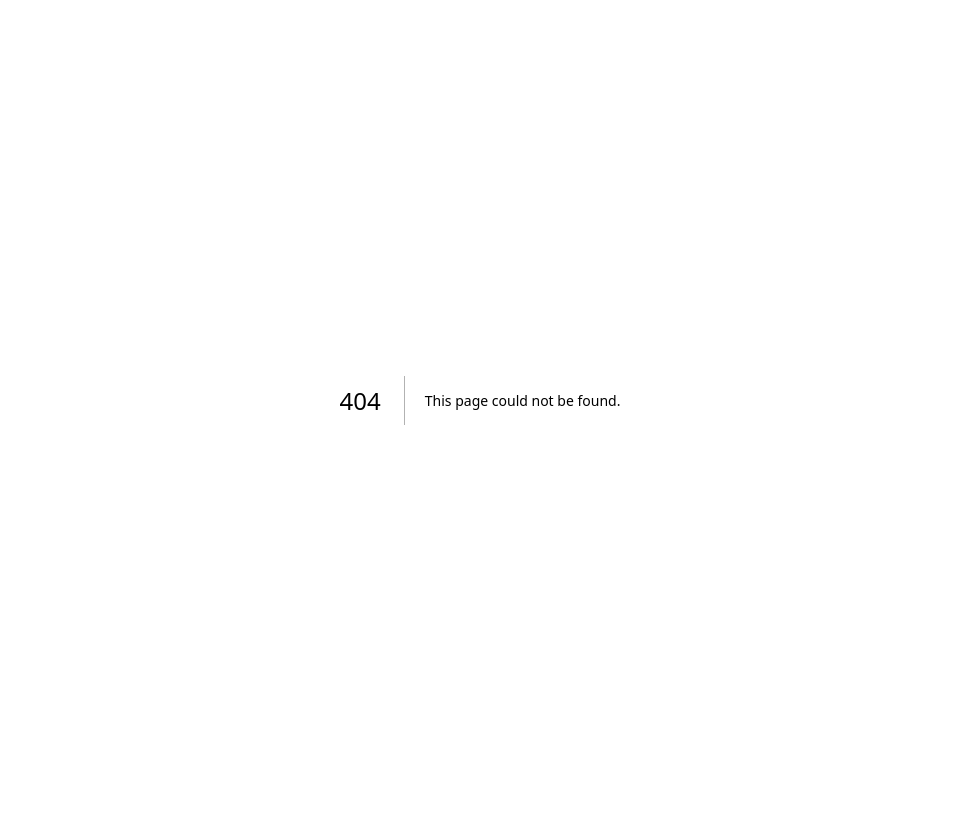
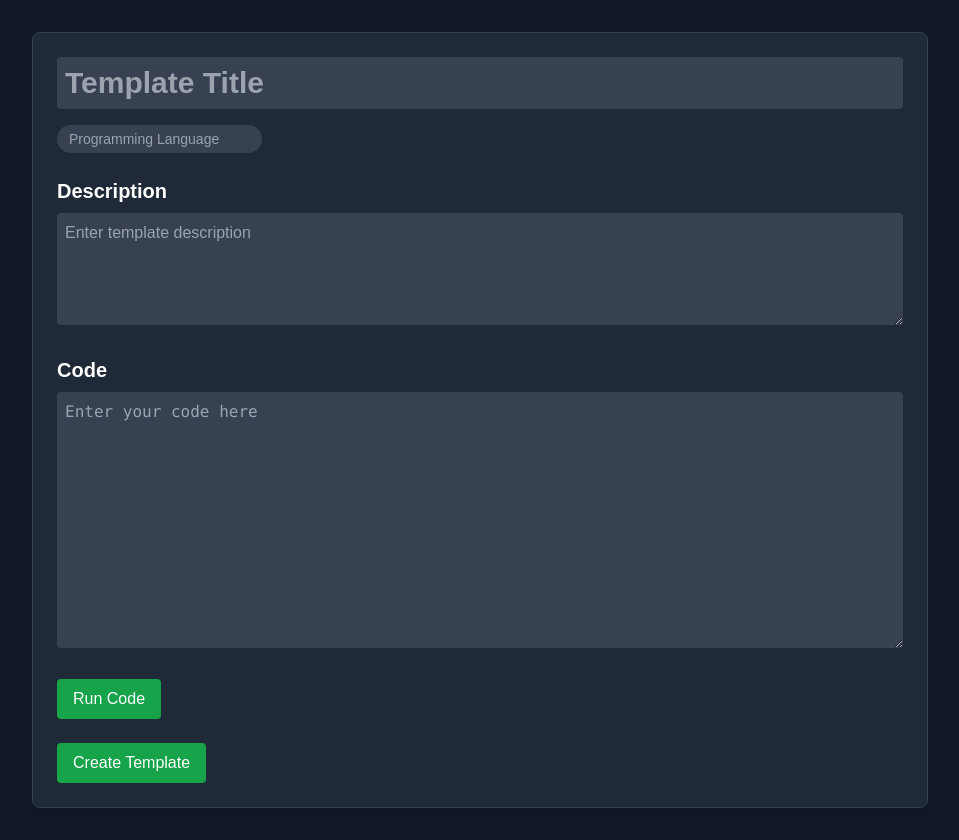
Before and after one commit to zihao-xu2096/Scriptorium, a Next.js app in the folder PP2/: page /newtemplate in a window 1280 px wide. Before the commit this address had no page. Shown: the whole page, without its empty margins (160-1119 px from the left). Before the commit the page ends 800 px from the top, so only its background shows below. Built offline with nearby package versions, Linux system fonts and the light colour scheme.

Commit message:
Search now includes your templates and you can create new templates

```diff
--- a/PP2/components/navigation/NavBar.tsx
+++ b/PP2/components/navigation/NavBar.tsx
@@ -33,7 +33,7 @@ export function NavBar() {
 
         <nav className="hidden md:flex space-x-6" id="nav-links">
           <Link href="/search" className="text-white hover:text-gray-300 transition duration-200 ease-in-out">
-            SEARCH
+            TEMPLATES
           </Link>
           {user ? (
             <>
--- /dev/null
+++ b/PP2/pages/newtemplate.tsx
@@ -0,0 +1,190 @@
+import { useRouter } from 'next/router';
+import { useState } from 'react';
+
+
+interface Template {
+  id: string;
+  title: string;
+  explanation: string;
+  language: string;
+  code: string;
+  author: {
+    name: string;
+  };
+  authorId: string;
+}
+
+export default function TemplateDetail() {
+  const router = useRouter();
+  const [error, setError] = useState<string | null>(null);
+  const [output, setOutput] = useState<string>('');
+  const [isRunning, setIsRunning] = useState(false);
+  const [runError, setRunError] = useState<string | null>(null);
+  const [title, setTitle] = useState('');
+  const [explanation, setExplanation] = useState('');
+  const [language, setLanguage] = useState('');
+  const [code, setCode] = useState('');
+
+  const handleSubmit = async () => {
+    try {
+      const accessToken = localStorage.getItem('accessToken');
+      if (!accessToken) {
+        throw new Error('Not authenticated');
+      }
+
+      const payload = JSON.parse(atob(accessToken.split('.')[1]));
+      const authorId = payload.userId;
+
+      const response = await fetch('/api/Template', {
+        method: 'POST',
+        headers: {
+          'Content-Type': 'application/json',
+          'Authorization': `Bearer ${accessToken}`,
+        },
+        body: JSON.stringify({
+          title,
+          explanation,
+          language,
+          code,
+          authorId,
+        }),
+      });
+
+      if (!response.ok) {
+        throw new Error('Failed to create template');
+      }
+
+      const data = await response.json();
+      const templateId = data.id;
+      // Redirect to the new template's page
+      router.push(`/template/${templateId}`);
+    } catch (err) {
+      setError(err instanceof Error ? err.message : 'Failed to create template');
+    }
+  };
+
+  // Add this new function before the return statement
+  const handleRun = async () => {
+    setIsRunning(true);
+    setRunError(null);
+    setOutput('');
+
+    // Get the current code
+    if (!code || !language) {
+      setRunError('Code or language is missing');
+      setIsRunning(false);
+      return;
+    }
+    const normalizedLanguage = template?.language.toLowerCase().replace('c++', 'cpp');
+
+    try {
+      const response = await fetch('/api/compile', {
+        method: 'POST',
+        headers: {
+          'Content-Type': 'application/json',
+        },
+        body: JSON.stringify({
+          language: normalizedLanguage,
+          code: code,
+          stdin: '', // Add stdin support later if needed
+        }),
+      });
+
+      const data = await response.json();
+      if (!response.ok) {
+        throw new Error(data.message || 'Failed to compile code');
+      }
+
+      setOutput(data.output || 'No output');
+    } catch (err) {
+      console.error('Full error:', err); // Log the full error
+      setRunError(err instanceof Error ? err.message : 'Failed to run code');
+    } finally {
+      setIsRunning(false);
+    }
+  };
+
+  return (
+    <div className="min-h-screen bg-gray-900 py-8 px-4 sm:px-6 lg:px-8">
+      <div className="max-w-4xl mx-auto">
+        <div className="bg-gray-800 rounded-lg shadow-lg p-6 border border-gray-700">
+          <input
+            type="text"
+            value={title}
+            onChange={(e) => setTitle(e.target.value)}
+            placeholder="Template Title"
+            className="w-full bg-gray-700 text-white text-3xl font-bold mb-4 p-2 rounded"
+          />
+
+          <div className="mb-6">
+            <input
+              type="text"
+              value={language}
+              onChange={(e) => setLanguage(e.target.value)}
+              placeholder="Programming Language"
+              className="px-3 py-1 text-sm font-medium bg-gray-700 text-indigo-400 rounded-full"
+            />
+          </div>
+
+          <div className="mb-6">
+            <h2 className="text-xl font-semibold text-white mb-2">Description</h2>
+            <textarea
+              value={explanation}
+              onChange={(e) => setExplanation(e.target.value)}
+              placeholder="Enter template description"
+              className="w-full bg-gray-700 text-gray-300 p-2 rounded"
+              rows={4}
+            />
+          </div>
+
+          <div className="mb-6">
+            <h2 className="text-xl font-semibold text-white mb-2">Code</h2>
+            <textarea
+              value={code}
+              onChange={(e) => setCode(e.target.value)}
+              className="w-full h-64 bg-gray-700 text-gray-300 font-mono p-2 rounded"
+              placeholder="Enter your code here"
+            />
+          </div>
+
+          {/* Add Run button and output display here */}
+          <div className="mt-4">
+            <button
+              onClick={handleRun}
+              disabled={isRunning}
+              className="px-4 py-2 bg-green-600 text-white rounded hover:bg-green-700 disabled:bg-gray-600"
+            >
+              {isRunning ? 'Running...' : 'Run Code'}
+            </button>
+
+            {runError && (
+              <div className="mt-4 p-4 bg-red-900/50 border border-red-700 rounded-lg text-red-400">
+                {runError}
+              </div>
+            )}
+
+            {output && !runError && (
+              <div className="mt-4">
+                <h3 className="text-xl font-semibold text-white mb-2">Output</h3>
+                <pre className="bg-gray-900 p-4 rounded-lg text-gray-300 font-mono overflow-x-auto">
+                  {output}
+                </pre>
+              </div>
+            )}
+          </div>
+
+          <div className="mt-6">
+            <button
+              onClick={handleSubmit}
+              className="px-4 py-2 bg-green-600 text-white rounded hover:bg-green-700"
+            >
+              Create Template
+            </button>
+          </div>
+
+          {/* ... existing run code section ... */}
+        </div>
+      </div>
+    </div>
+  );
+}
--- a/PP2/pages/search/[page].tsx
+++ b/PP2/pages/search/[page].tsx
@@ -10,10 +10,12 @@ interface Template {
   imageUrl: string;
   category: string;
   author: string;
+  authorId: number;
 }
 
 // Add these constants at the top
 const ITEMS_PER_PAGE = 21; // 3x7 grid
+const USER_TEMPLATES_LIMIT = 6;
 
 export default function SearchTemplates() {
   const router = useRouter();
@@ -23,9 +25,10 @@ export default function SearchTemplates() {
   const [allTemplates, setAllTemplates] = useState<Template[]>([]); // Store all templates
   const [displayedTemplates, setDisplayedTemplates] = useState<Template[]>([]); // Store current page templates
 
+  const [userTemplates, setUserTemplates] = useState<Template[]>([]);
+
   const [searchType, setSearchType] = useState('language'); // default to language search
   const [searchQuery, setSearchQuery] = useState('');
-  const [templates, setTemplates] = useState<Template[]>([]);
 
   useEffect(() => {
     handleSearch();
@@ -57,7 +60,8 @@ export default function SearchTemplates() {
               description: template.explanation,
               imageUrl: '/background/wave.jpg',
               category: template.language,
-              author: authorName
+              author: authorName,
+              authorId: template.authorId
             };
           } catch (error) {
             console.error('Error fetching author details:', error);
@@ -67,18 +71,39 @@ export default function SearchTemplates() {
               description: template.explanation,
               imageUrl: '/background/wave.jpg',
               category: template.language,
-              author: 'Unknown Author'
+              author: 'Unknown Author',
+              authorId: template.authorId
             };
           }
         })
       );
 
       setAllTemplates(templatesWithAuthors);
+      updateUserTemplates(templatesWithAuthors);
       updateDisplayedTemplates(templatesWithAuthors, currentPage);
     } catch (error) {
       console.error('Error searching templates:', error);
     }
     // You might want to add error handling UI here
+  };
+
+  // Add function to filter user's templates
+  const updateUserTemplates = (templates: Template[]) => {
+    try {
+      const accessToken = localStorage.getItem('accessToken');
+      if (!accessToken) return;
+
+      const decodedToken = JSON.parse(atob(accessToken.split('.')[1]));
+      const userId = decodedToken.id;
+
+      const userOwnedTemplates = templates
+        .filter(template => template.authorId === userId)
+        .slice(0, USER_TEMPLATES_LIMIT); // Limit to 6 templates
+
+      setUserTemplates(userOwnedTemplates);
+    } catch (error) {
+      console.error('Error filtering user templates:', error);
+    }
   };
 
   // Display templates based on current page
@@ -213,30 +238,97 @@ export default function SearchTemplates() {
           </button>
         )}
 
-        {/* Add pagination controls */}
-        <div className="my-8 flex justify-center gap-2">
-          <button
-            onClick={() => handlePageChange(currentPage - 1)}
-            disabled={currentPage <= 1}
-            className="px-4 py-2 bg-indigo-600 text-white rounded-lg disabled:opacity-50"
+        {/* User's Templates Section - Only show on first page */}
+        {currentPage === 1 && userTemplates.length > 0 && (
+          <div className="mb-12 bg-rose-900/30 rounded-xl p-6 border border-rose-800/50">
+            <div className="flex justify-between items-center mb-4">
+              <h2 className="text-2xl font-bold text-white">Your Templates</h2>
+              {/* {userTemplates.length === USER_TEMPLATES_LIMIT && (
+                <Link
+                  href="/search/1?type=authorid&q=me"
+                  className="text-indigo-400 hover:text-indigo-300"
                 >
-            Previous
-          </button>
-
-          <span className="px-4 py-2 text-white">
-            Page {currentPage} of {totalPages}
+                  View All →
+                </Link>
+              )} */}
+            </div>
+            <div className="grid grid-cols-1 sm:grid-cols-2 lg:grid-cols-3 gap-6">
+              {userTemplates.map((template) => (
+                <Link
+                  key={template.id}
+                  href={`/template/${template.id}`}
+                  className="block"
+                >
+                  <div
+                    key={template.id}
+                    // Updated card background and hover effects
+                    className="bg-gray-800 rounded-lg shadow-md overflow-hidden
+                       hover:shadow-lg transition-shadow duration-300
+                       border border-gray-700"
+                  >
+                    {/* Template Image */}
+                    <div className="aspect-w-16 aspect-h-9">
+                      <img
+                        src={template.imageUrl}
+                        alt={template.title}
+                        className="w-full h-48 object-cover"
+                      />
+                    </div>
+                    {/* Template Info */}
+                    <div className="p-4">
+                      <div className="flex items-center justify-between mb-2">
+                        {/* Updated text colors */}
+                        <h3 className="text-lg font-semibold text-white">
+                          {template.title}
+                        </h3>
+                        <span className="px-2 py-1 text-xs font-medium text-indigo-400
+                                bg-indigo-900 rounded-full">
+                          {template.category}
                         </span>
-
-          <button
-            onClick={() => handlePageChange(currentPage + 1)}
-            disabled={currentPage >= totalPages}
-            className="px-4 py-2 bg-indigo-600 text-white rounded-lg disabled:opacity-50"
-          >
-            Next
-          </button>
                       </div>
 
+                      {/* Updated description color */}
+                      <p className="text-gray-400 text-sm mb-4">
+                        {template.description}
+                      </p>
+                      <div className="flex items-center justify-between">
+                        {/* Updated stats color */}
+                        <span className="text-sm text-gray-500">
+                          By {template.author}
+                        </span>
+                        {/* Updated button color */}
+                        {/* <button
+                        onClick={(e) => {
+                          e.preventDefault();
+                          // Add your preview logic here
+                        }}
+                        className="px-4 py-2 text-sm font-medium text-indigo-400
+                      hover:text-indigo-300"
+                      >
+                        Preview →
+                      </button> */}
+                      </div>
+                    </div>
+                  </div>
+                </Link>
+              ))}
+            </div>
+          </div>
+        )}
+
         {/* Template Grid */}
+        <div className="mb-12">
+          <div className="flex justify-between items-center mb-4">
+            <h2 className="text-2xl font-bold text-white">Search</h2>
+            {/* {userTemplates.length === USER_TEMPLATES_LIMIT && (
+                <Link
+                  href="/search/1?type=authorid&q=me"
+                  className="text-indigo-400 hover:text-indigo-300"
+                >
+                  View All →
+                </Link>
+              )} */}
+          </div>
           <div className="grid grid-cols-1 sm:grid-cols-2 lg:grid-cols-3 gap-6">
             {displayedTemplates.map((template) => (
               <Link
@@ -298,6 +390,7 @@ export default function SearchTemplates() {
               </Link>
             ))}
           </div>
+        </div>
 
         {/* Add pagination controls */}
         <div className="my-8 flex justify-center gap-2">
```
Lines whose indentation alone changed are shown as unchanged.
